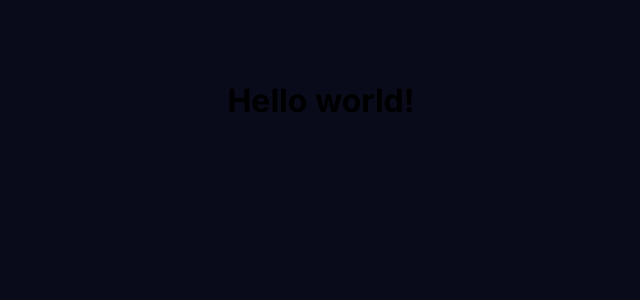
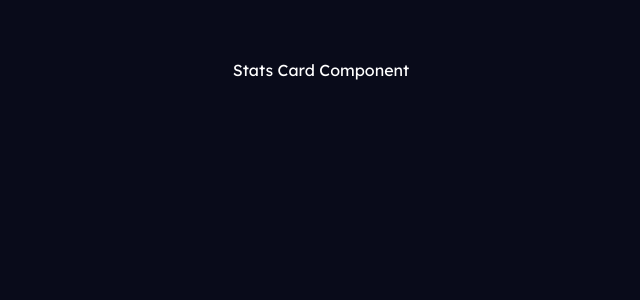
Before and after one commit to AhmedElaguab/stats-preview-card-component, a Next.js app: page / in a window 1280 px wide. Shown: the top 300 px of the page, without its empty margins (319-959 px from the left). Built offline with nearby package versions, Linux system fonts and the light colour scheme.

Commit message:
add card component

```diff
--- /dev/null
+++ b/components/Card/Card.jsx
@@ -0,0 +1,5 @@
+import classes from './Card.module.css'
+
+export default function Card() {
+  return <div className={classes.card}>Stats Card Component</div>
+}
--- /dev/null
+++ b/components/Card/Card.module.css
@@ -0,0 +1,3 @@
+.card {
+  color: #fff;
+}
--- a/pages/index.js
+++ b/pages/index.js
@@ -1,5 +1,7 @@
 import Head from 'next/head'
 import classes from '../styles/Home.module.css'
+
+import Card from '../components/Card/Card'
 
 export default function Home() {
   return (
@@ -11,7 +13,7 @@ export default function Home() {
       </Head>
 
       <main className={classes.main}>
-        <h1>Hello world!</h1>
+        <Card />
       </main>
     </div>
   )
```
